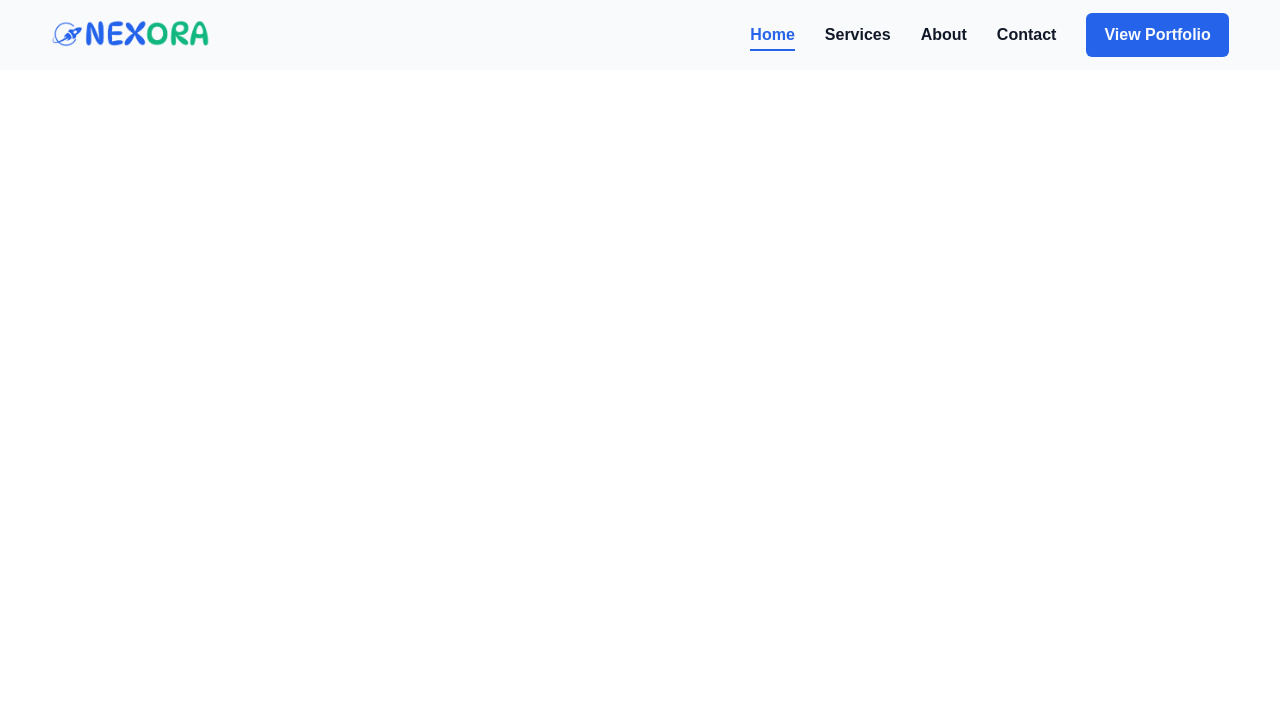
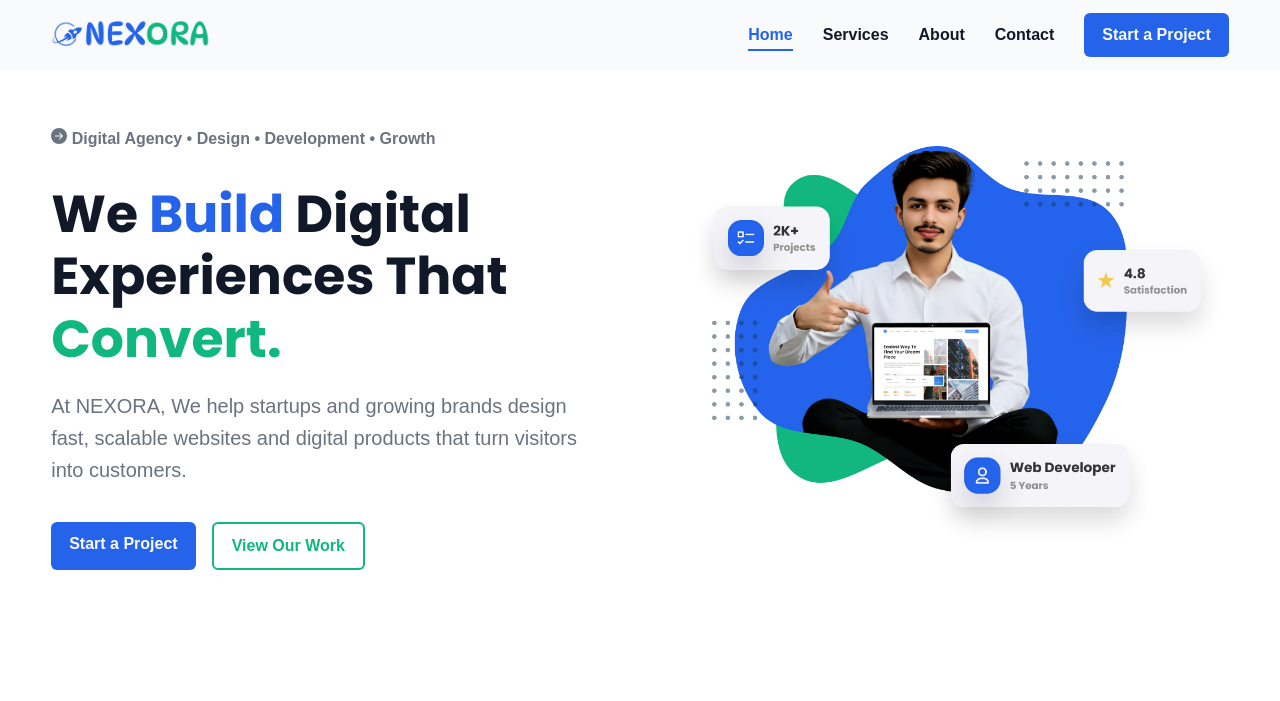
Before and after one commit to M-Hamid-Zia/nexora-landing-page, a plain HTML site: page index.html in a window 1280 px wide. Drawn offline with Linux system fonts and the light colour scheme.

Commit message:
Updated header and Add Hero Section

```diff
--- a/index.html
+++ b/index.html
@@ -38,7 +38,7 @@
           <ul class="navbar-menu" role="menubar" aria-label="Main menu">
             <li class="navbar-item" role="none">
               <a
-                href="/"
+                href="#"
                 class="navbar-link active"
                 role="menuitem"
                 aria-current="page"
@@ -67,8 +67,8 @@
                 class="btn primary-btn"
                 href="#"
                 role="menuitem"
-                aria-label="View our portfolio"
-                >View Portfolio</a
+                aria-label="Start a Project with NEXORA"
+                >Start a Project</a
               >
             </li>
           </ul>
@@ -87,48 +87,59 @@
     </header>
 
     <main id="main-content">
-      <!-- <section class="hero" aria-labelledby="hero-heading">
-        <div class="container">
-          <h1 id="hero-heading">Crafting Clean Web Experiences</h1>
-          <p>
-            NEXORA is a web development agency dedicated to creating accessible,
-            efficient, and user-friendly web experiences.
-          </p>
-          <a
-            href="#contact"
-            class="btn primary-btn"
-            aria-label="Get in touch with NEXORA"
-            >Get Started</a
-          >
+      <section class="hero-section">
+        <div class="container hero-container">
+          <div class="hero-left-content">
+            <span class="hero-badge">
+              <svg
+                xmlns="http://www.w3.org/2000/svg"
+                width="16"
+                height="16"
+                fill="currentColor"
+                class="bi bi-arrow-right-circle-fill"
+                viewBox="0 0 16 16"
+              >
+                <path
+                  d="M8 0a8 8 0 1 1 0 16A8 8 0 0 1 8 0M4.5 7.5a.5.5 0 0 0 0 1h5.793l-2.147 2.146a.5.5 0 0 0 .708.708l3-3a.5.5 0 0 0 0-.708l-3-3a.5.5 0 1 0-.708.708L10.293 7.5z"
+                />
+              </svg>
+
+              Digital Agency • Design • Development • Growth</span
+            >
+            <h1 class="hero-title">
+              We <span class="primary-color">Build</span> Digital Experiences
+              That
+              <span class="secondary-color">Convert.</span>
+            </h1>
+            <p class="hero-subtitle">
+              At NEXORA, We help startups and growing brands design fast,
+              scalable websites and digital products that turn visitors into
+              customers.
+            </p>
+            <div class="hero-cta-btns">
+              <a
+                href="#"
+                class="btn primary-btn hero-cta"
+                aria-label="Start a Project with NEXORA"
+                >Start a Project</a
+              >
+              <a
+                href="#"
+                class="btn secondary-btn hero-cta"
+                aria-label="View our work at NEXORA"
+                >View Our Work</a
+              >
+            </div>
+          </div>
+          <div class="hero-right-img">
+            <img
+              class="hero-img"
+              src="assets/images/hero-img.webp"
+              alt="a person working on a laptop, surrounded by design sketches, conveying a sense of creativity and productivity."
+            />
+          </div>
         </div>
       </section>
-
-      <section id="services" aria-labelledby="services-heading">
-        <div class="container">
-          <h2 id="services-heading">Our Services</h2>
-          <p>
-            We specialize in modern web technologies to deliver high-quality
-            solutions tailored to your needs.
-          </p>
-        </div>
-      </section>
-
-      <section id="about" aria-labelledby="about-heading">
-        <div class="container">
-          <h2 id="about-heading">About NEXORA</h2>
-          <p>
-            Our team of experts is committed to excellence in web development
-            and accessibility.
-          </p>
-        </div>
-      </section>
-
-      <section id="contact" aria-labelledby="contact-heading">
-        <div class="container">
-          <h2 id="contact-heading">Contact Us</h2>
-          <p>Ready to start your project? Get in touch with our team.</p>
-        </div>
-      </section> -->
     </main>
 
     <script>
--- a/style.css
+++ b/style.css
@@ -7,11 +7,11 @@
  --text-muted: #6b7280;
   --light-color: #f9fafb;
   --bg-light: #E5E7EB
-  --font-family: "Poppins", "DM Sans", sans-serif;
-  --paragraph-height: 1.6;
+  --font-fami: "Poppins", "DM Sans", sans-serif;
+  --para-height: 1.6;
   --heading-height: 1.2;
   --border-radius: 0.375rem;
-  --primary-font-size: 3.5rem;
+  --primary-font-size: 3.25rem;
   --secondary-font-size: 2rem;
   --sub-title-font-size: 1.25rem;
   --paragraph-font-size: 1rem;
@@ -63,7 +63,6 @@ li{
 
 .btn{
  padding: 0.875rem 1.125em;
-
  display: inline-block;
  text-align: center;
  border-radius: var(--border-radius);
@@ -71,16 +70,21 @@ li{
  cursor: pointer;
 }
 
+.btn:focus {
+ outline: 2px solid var(--primary-color);
+ outline-offset: 2px;
+}
+
 /* ################# */
 /* Style CSS */
 /* ################# */
 
 header{
- position: sticky;
+ position: fixed;
  top: 0;
  right: 0;
  left: 0;
- z-index: 1000;
+ z-index: 100;
 
  background-color: var(--light-color);
 }
@@ -180,7 +184,7 @@ header{
   top: 70px;
   right: -100%;
   flex-direction: column;
-  background-color: var(--bg-light);
+  background-color: var(--light-color);
   width: 80%;
   max-width: 300px;
   height: calc(100vh - 70px);
@@ -246,3 +250,117 @@ header{
   font-size: 1.8rem;
  }
 }
+
+
+/* ############# */
+/* Hero Section */
+/* ############# */
+
+.hero-section{
+  padding: 8rem 0;
+  background-color: var(--bg-light);
+}
+
+.hero-container{
+ display: grid;
+  grid-template-columns: 1fr 1fr;
+  gap: 5.75rem;
+  align-items: center;
+
+}
+
+
+.hero-badge{
+  font-weight: 600;
+  display: inline-block;
+  margin-bottom: 2.25rem;
+}
+
+.hero-title{
+  font-size: var(--primary-font-size);
+  font-weight: 700;
+  font-family: "Poppins", "DM Sans", sans-serif;
+  line-height: var(--heading-height);
+  color: var(--text-dark);
+
+  margin-bottom: 1.25rem;
+}
+
+.hero-title .primary-color{
+color: var(--primary-color);
+}
+
+.hero-title .secondary-color{
+  color: var(--secondary-color);
+}
+
+
+.hero-subtitle{
+  font-size: var(--sub-title-font-size);
+  line-height: var(--para-height);
+  margin-bottom: 2.25rem;
+}
+
+.hero-cta-btns{
+  display: flex;
+  flex-direction: row;
+  gap: 1rem;
+}
+
+.secondary-btn{
+  border: 2px solid var(--secondary-color);
+  background-color: transparent;
+  color: var(--secondary-color);
+}
+
+.secondary-btn:hover{
+  border-color: var(--secondary-shade);
+ color: #fff;
+ background-color: var(--secondary-shade);
+}
+
+.hero-img{
+  width: 100%;
+}
+
+@media (max-width: 1050px) {
+  .hero-section {
+    padding: 6rem 0;
+  }
+
+  .hero-container {
+    grid-template-columns: 1fr;
+    gap: 3rem;
+  }
+
+  .hero-title {
+    font-size: 2.5rem;
+  }
+
+  .hero-subtitle {
+    font-size: 1.125rem;
+  }
+
+  .hero-cta-btns {
+    flex-direction: column;
+    gap: 0.75rem;
+  }
+}
+
+@media (max-width: 480px) {
+  .hero-section {
+    padding: 4.75rem 0 4rem 0;
+  }
+
+  .hero-title {
+    font-size: 2rem;
+  }
+
+  .hero-subtitle {
+    font-size: 1rem;
+  }
+
+  .hero-badge {
+    margin-bottom: 1.5rem;
+  }
+}
```
Also changed, not shown: assets/images/hero-img.webp (added).
